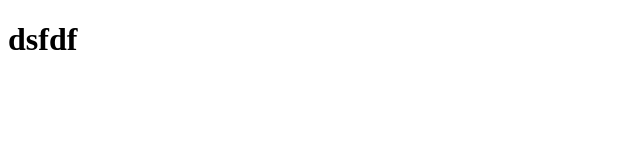
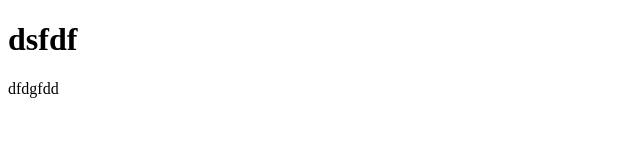
Before and after one commit to manishagujar/firstcode, a plain HTML site: page index.html in a window 1280 px wide. Shown: the full height of the page, 0-640 px from the left. Drawn offline with Linux system fonts and the light colour scheme.

Commit message:
second commit

```diff
--- a/index.html
+++ b/index.html
@@ -7,5 +7,6 @@
 </head>
 <body>
     <h1>dsfdf</h1>
+    <p>dfdgfdd</p>
 </body>
 </html>
```
